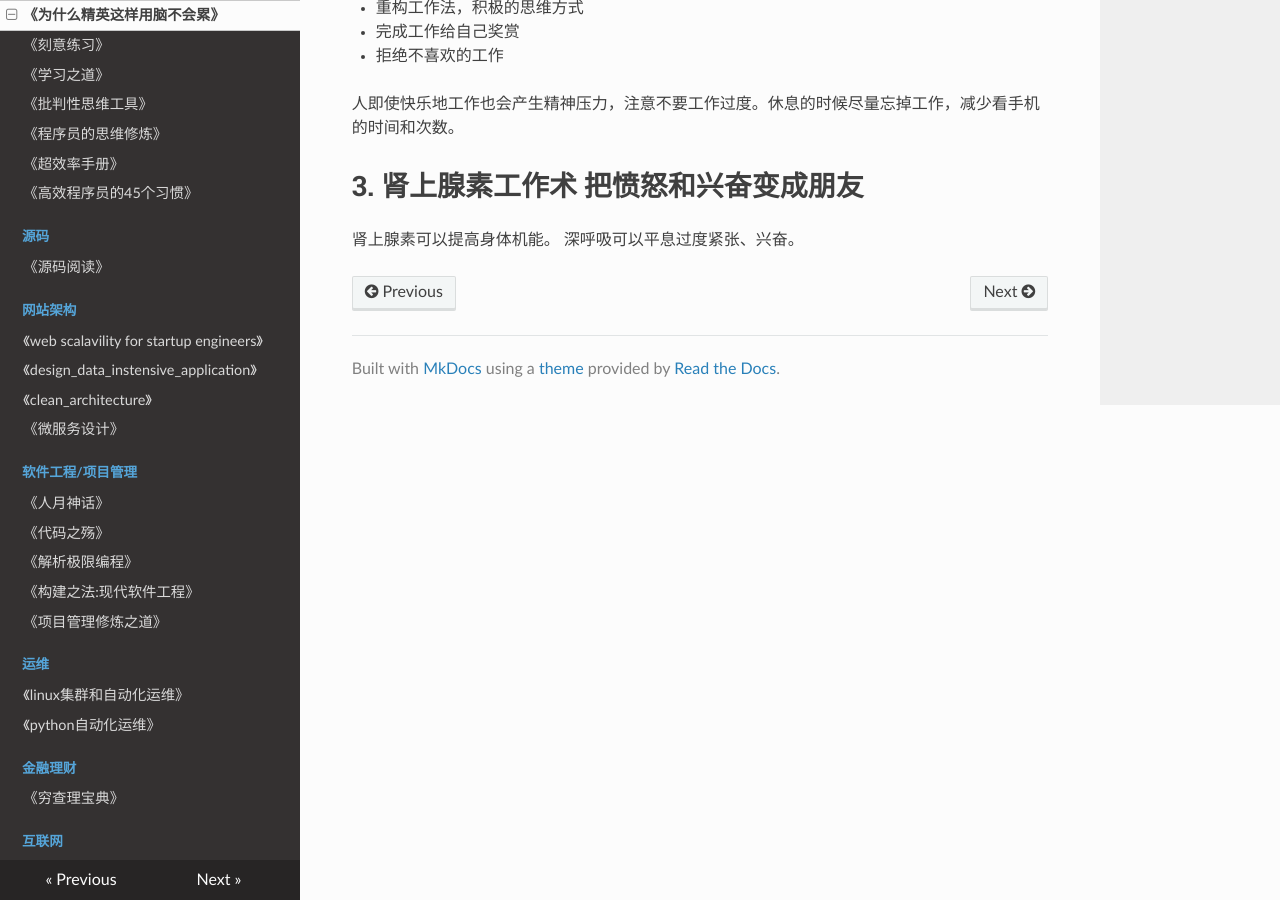
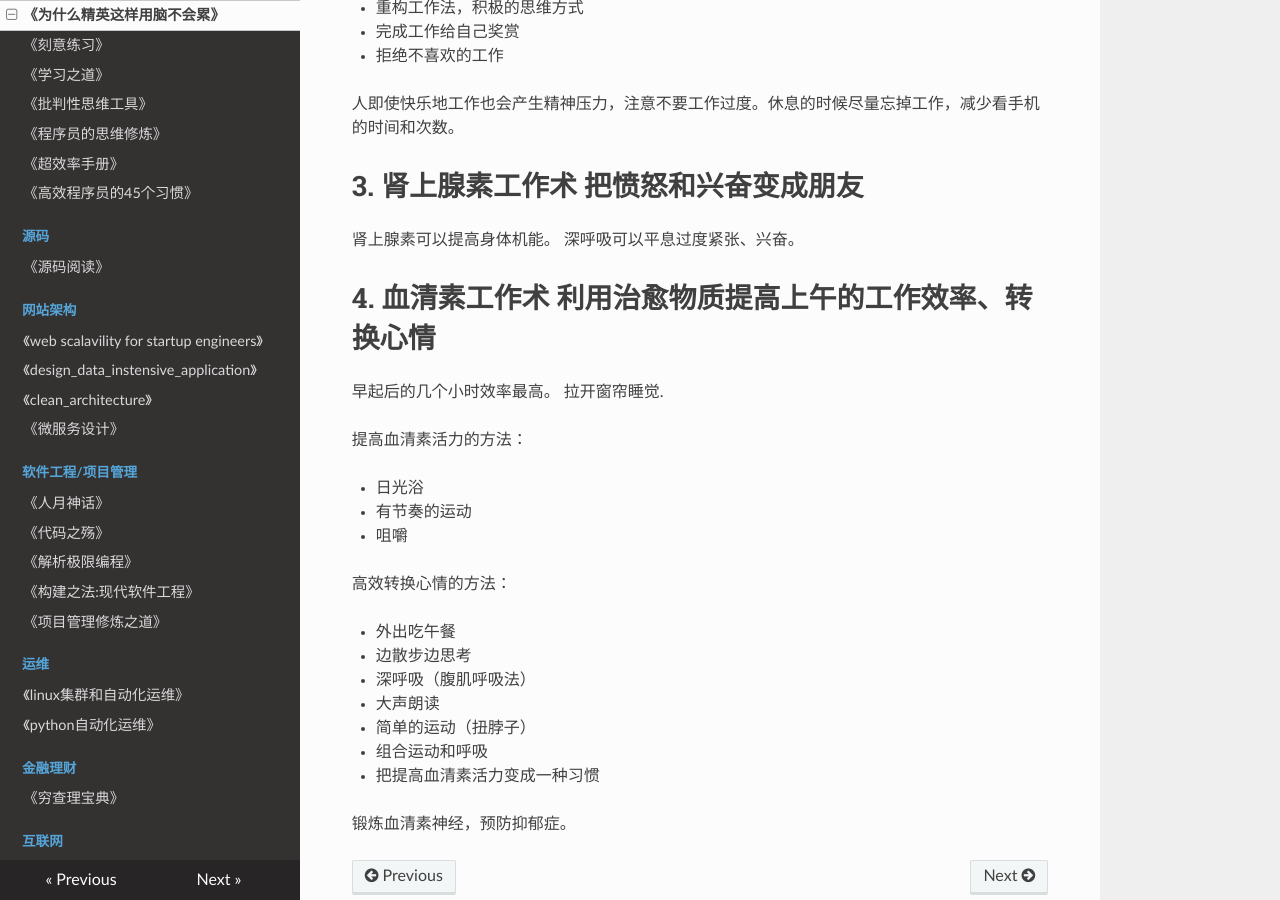
Before and after one commit to PegasusWang/booknotes, an MkDocs documentation site: the page built from docs/思维/为什么精英这样用脑不会累.md, in a window 1280 px wide and 900 px high, scrolled down 1004 px. Built offline with MkDocs 1.6.1, drawn with Linux system fonts in a browser that asks for light colours; nearby versions of some CDN libraries; old or Windows-style settings are respelled for this version of MkDocs.

Commit message:
血清素

```diff
--- a/docs/思维/为什么精英这样用脑不会累.md
+++ b/docs/思维/为什么精英这样用脑不会累.md
@@ -42,3 +42,26 @@
 
 肾上腺素可以提高身体机能。
 深呼吸可以平息过度紧张、兴奋。
+
+# 4. 血清素工作术 利用治愈物质提高上午的工作效率、转换心情
+
+早起后的几个小时效率最高。
+拉开窗帘睡觉.
+
+提高血清素活力的方法：
+
+- 日光浴
+- 有节奏的运动
+- 咀嚼
+
+高效转换心情的方法：
+
+- 外出吃午餐
+- 边散步边思考
+- 深呼吸（腹肌呼吸法）
+- 大声朗读
+- 简单的运动（扭脖子）
+- 组合运动和呼吸
+- 把提高血清素活力变成一种习惯
+
+锻炼血清素神经，预防抑郁症。
```
